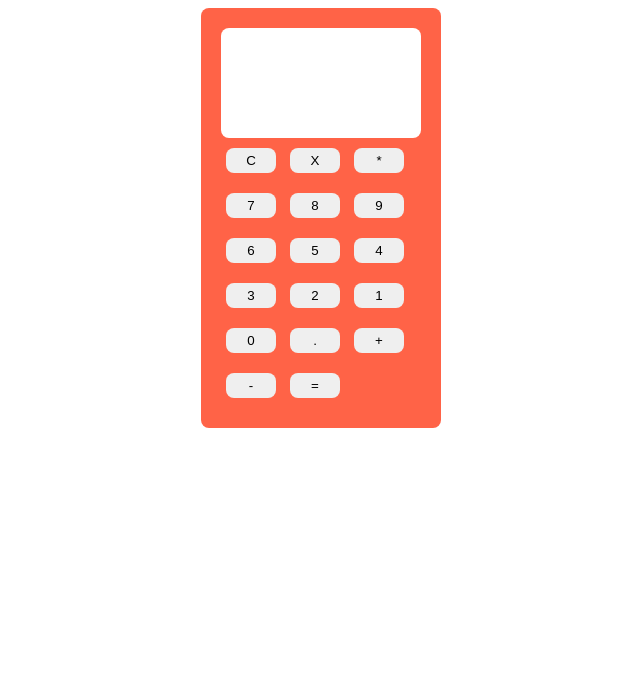
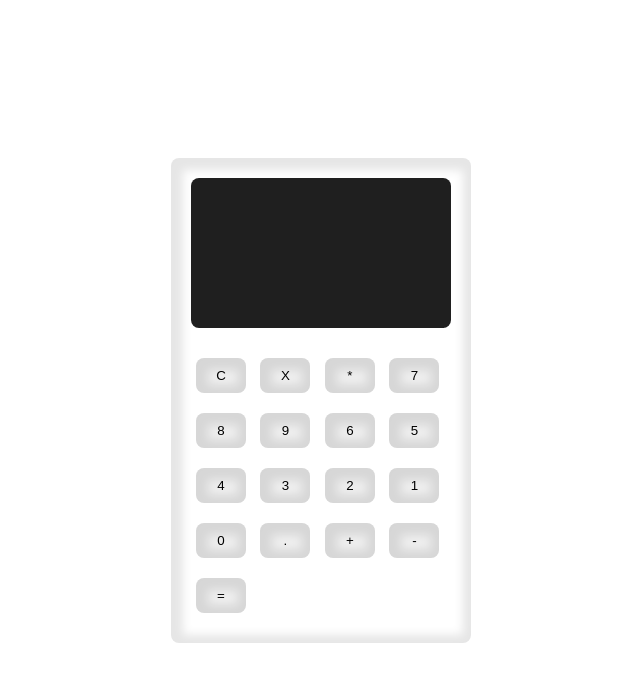
Before and after one commit to mahmoud-abuyoussef/Calculator, a plain HTML site: page index.html in a window 1280 px wide. Shown: the whole page, without its empty margins (319-959 px from the left). Drawn offline with Linux system fonts and the light colour scheme.

Commit message:
Update: README File and Add: Design Image and Change: Calculator Background Color and Color

```diff
--- a/assets/styles/main.css
+++ b/assets/styles/main.css
@@ -1,23 +1,37 @@
+* {
+  padding: 0;
+  margin: 0;
+  box-sizing: border-box;
+}
+body {
+  font-family: Arial, "Helvetica Neue", Helvetica, sans-serif;
+  display: flex;
+  align-items: center;
+  justify-content: center;
+  height: 100vh;
+}
 .calc {
-  width: 200px;
+  width: 300px;
   padding: 20px;
-  background-color: tomato;
+  margin: auto;
   border-radius: 0.5rem;
-  margin: auto;
+  box-shadow: 2px 2px 10px 10px inset rgb(0 0 0 / 0.1);
 }
-
-.screen {
-  height: 50px;
+.calc .screen {
+  height: 150px;
   padding: 30px;
-  background-color: #fff;
+  margin-bottom: 20px;
+  color: white;
+  background-color: #1f1f1f;
   border-radius: 0.5rem;
 }
-
 button {
-  padding: 5px;
+  width: 50px;
+  padding: 10px;
+  margin: 10px 5px;
+  border: none;
   border-radius: 0.5rem;
-  border: none;
-  width: 50px;
-  margin: 10px 5px;
   cursor: pointer;
+  color: black;
+  box-shadow: 2px 2px 10px 10px inset rgb(0 0 0 / 0.1);
 }
```
Also changed, not shown: design/calculator.png (added), 1 other file.
